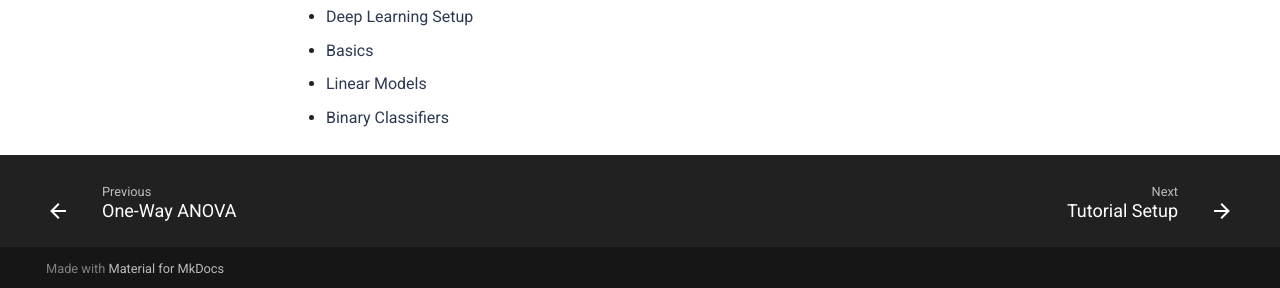
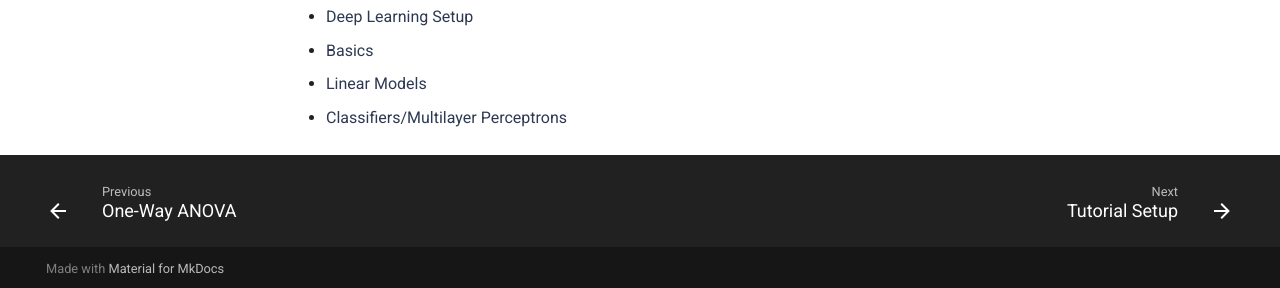
Before and after one commit to comp-tox-jhu/CompToxLab, an MkDocs documentation site: the page built from docs/machine_learning/machine_learning.md, in a window 1280 px wide and 1184 px high. Shown: the part 893-1181 px from the top of the window. Built offline with MkDocs 1.6.1 and Material for MkDocs 9.7.7, drawn with Linux system fonts in a browser that asks for light colours; comment, search, counter and statistics services are not loaded.

Commit message:
Update machine_learning.md

```diff
--- a/docs/machine_learning/machine_learning.md
+++ b/docs/machine_learning/machine_learning.md
@@ -23,4 +23,4 @@
  - [Deep Learning Setup](./deep_learning/00_setup.md)
  - [Basics](./deep_learning/01_basics.md)
  - [Linear Models](./deep_learning/02_linear_model.md)
- - [Binary Classifiers](./deep_learning/03_binary_classifier.md)
+ - [Classifiers/Multilayer Perceptrons](./deep_learning/03_classifier_mlp.md)
```
